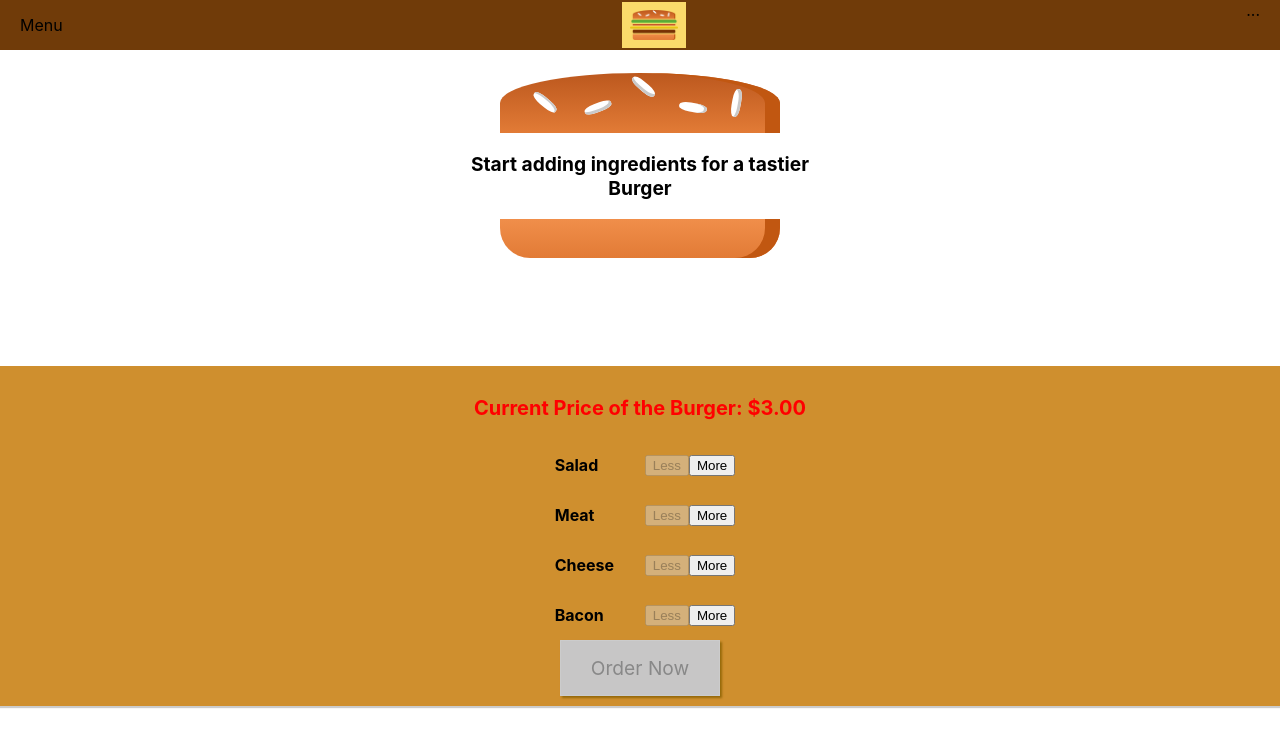
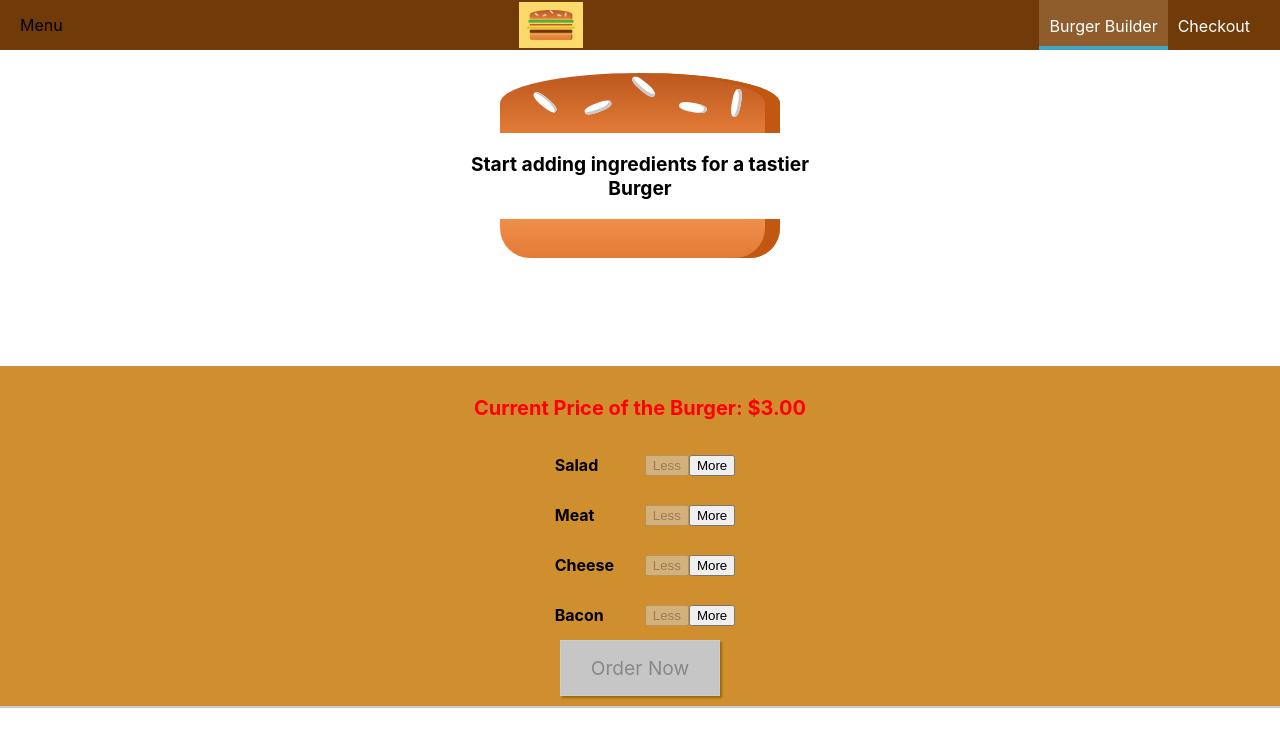
Before and after one commit to Arindam-7/Build-A-Burger, a React (Create React App) app: page / in a window 1280 px wide. Shown: the top 746 px of the page. Built offline with nearby package versions, Linux system fonts and the light colour scheme.

Commit message:
added nav bar

```diff
--- /dev/null
+++ b/src/Components/Navigation.js
@@ -0,0 +1,60 @@
+import React from 'react';
+import styled from 'styled-components';
+
+
+// styling
+const StyledList = styled.ul`
+    margin: 0;
+    padding: 0;
+    list-style: none;
+    display: flex;
+    align-items: center;
+    height: 100%;
+
+    > li {
+        margin: 0;
+        padding: 0;
+        list-style: none;
+        display: flex;
+        align-items: center;
+        height: 100%;
+
+        > a {
+            color: white;
+            text-decoration: none;
+            height: 100%;
+            padding: 16px 10px;
+            border-buttom: 4px solid transparent;
+            box-sizing: border-box;
+            display: block;
+
+            &:hover {
+                background-color: #8F5C2C;
+                border-bottom: 4px solid #40A4C8;
+                color: white;
+            }
+
+            &:nth-child(1) {
+                background-color: #8F5C2C;
+                border-bottom: 4px solid #40A4C8;
+                color: white;
+            }
+        }
+    }
+`;
+
+
+
+const navigation = () => {
+    return(
+        <StyledList>
+            <li>
+                <a href="#">Burger Builder</a>
+                <a href="#">Checkout</a>
+            </li>
+        </StyledList>
+    );
+}
+
+
+export default navigation;
--- a/src/Components/Toolbar.js
+++ b/src/Components/Toolbar.js
@@ -1,6 +1,7 @@
 import React from 'react';
 import styled from 'styled-components';
 import Logo from './Logo';
+import Navigation from '../Components/Navigation';
 
 
 // styling for toolbar
@@ -29,7 +30,7 @@ const toolbar = () => (
         <div>Menu</div>
         <Logo />
         <nav>
-            ...
+            <Navigation />
         </nav>
     </StyledToolbar>
 );
```
